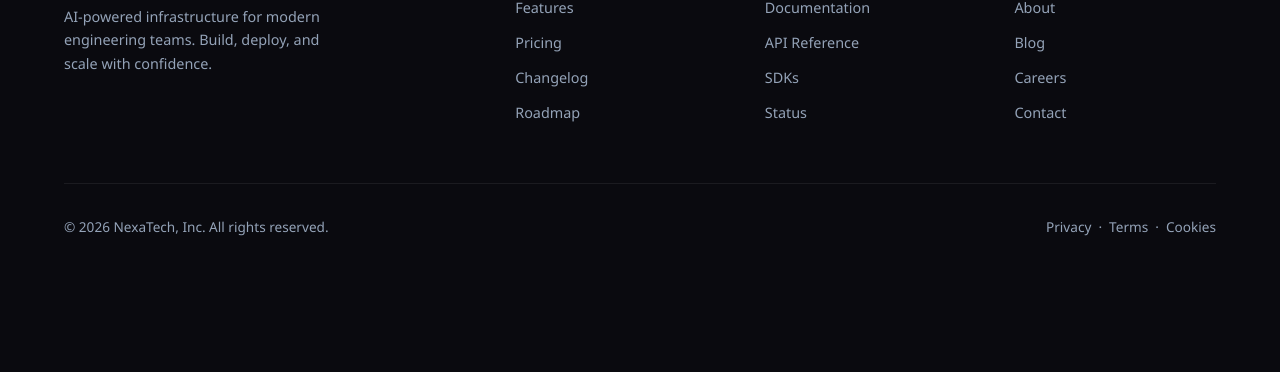
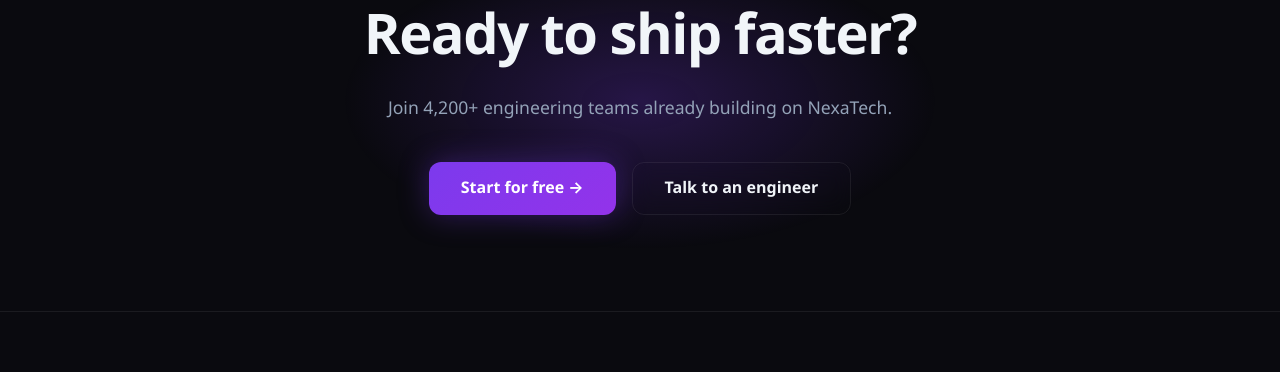
Before and after one commit to havynguyen23/html-css-landing, a website built with Vite: page src/index.html in a window 1280 px wide. Shown: the part 4330-4702 px from the top of the page. Before the commit the page ends 4600 px from the top, so only its background shows below. Built offline with nearby package versions, Linux system fonts and the light colour scheme.

Commit message:
Add call-to-action section with styling and layout

```diff
--- a/src/index.html
+++ b/src/index.html
@@ -294,6 +294,17 @@
       </div>
     </section>
 
+    <!-- CTA -->
+    <section class="cta-section">
+      <div class="cta-glow"></div>
+      <h2>Ready to ship faster?</h2>
+      <p>Join 4,200+ engineering teams already building on NexaTech.</p>
+      <div class="btn-group" style="position: relative">
+        <a href="#" class="btn-primary">Start for free &rarr;</a>
+        <a href="#" class="btn-secondary">Talk to an engineer</a>
+      </div>
+    </section>
+
     <!-- Footer -->
     <footer>
       <div class="footer-grid">
--- a/src/styles/components/all.css
+++ b/src/styles/components/all.css
@@ -15,3 +15,4 @@
 @import url('./stars.css');
 @import url('./pricing.css');
 @import url('./plan.css');
+@import url('./cta.css');
--- /dev/null
+++ b/src/styles/components/cta.css
@@ -0,0 +1,36 @@
+.cta-section {
+  text-align: center;
+  padding: 6rem 5%;
+  position: relative;
+  overflow: hidden;
+}
+
+.cta-glow {
+  position: absolute;
+  width: 600px;
+  height: 300px;
+  background: radial-gradient(
+    ellipse,
+    rgba(124, 58, 237, 0.25),
+    transparent 70%
+  );
+  top: 50%;
+  left: 50%;
+  transform: translate(-50%, -50%);
+  pointer-events: none;
+}
+
+.cta-section h2 {
+  font-size: clamp(2rem, 5vw, 3.5rem);
+  font-weight: 900;
+  letter-spacing: -1.5px;
+  margin-bottom: 1rem;
+  position: relative;
+}
+
+.cta-section p {
+  color: var(--muted);
+  font-size: 1.1rem;
+  margin-bottom: 2.5rem;
+  position: relative;
+}
```
